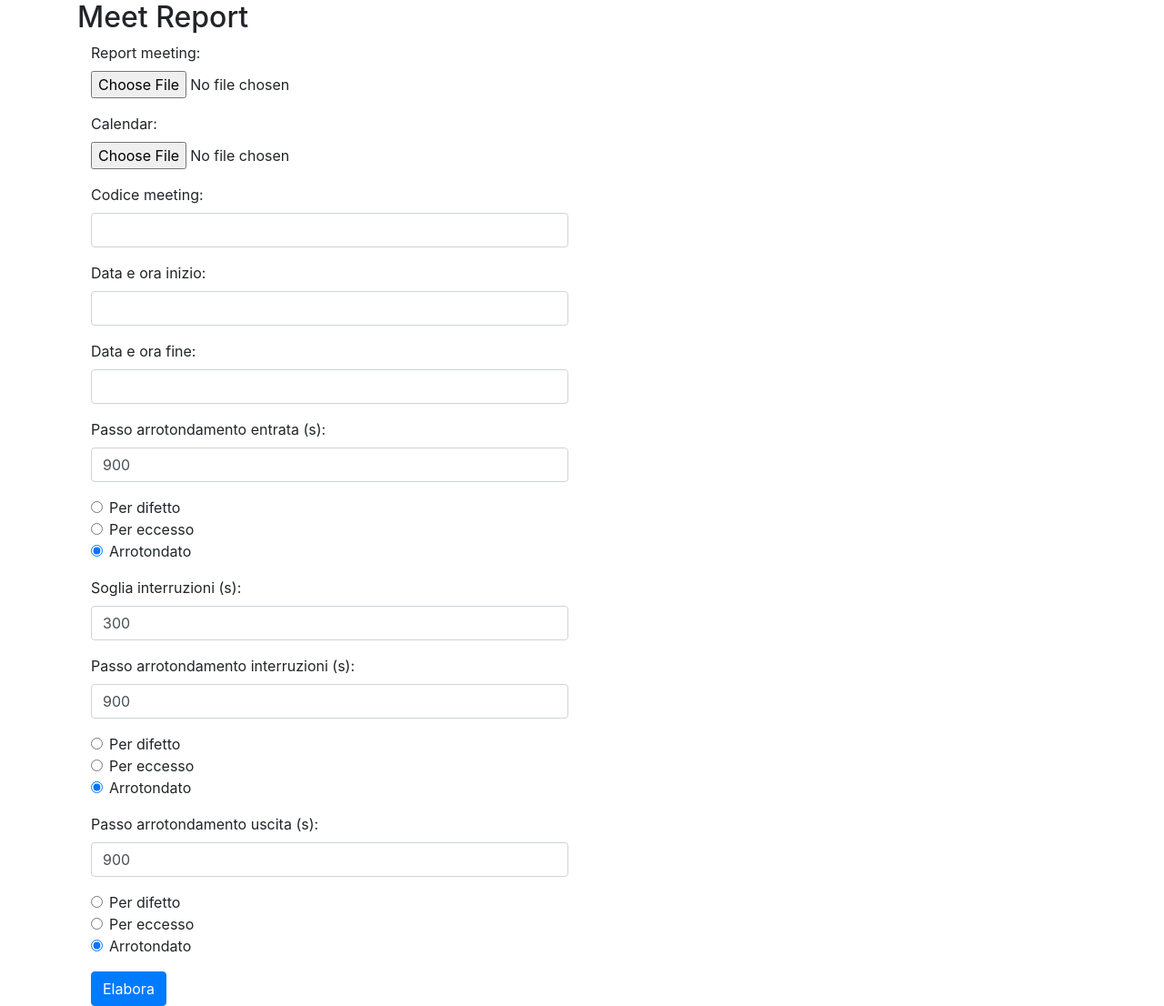
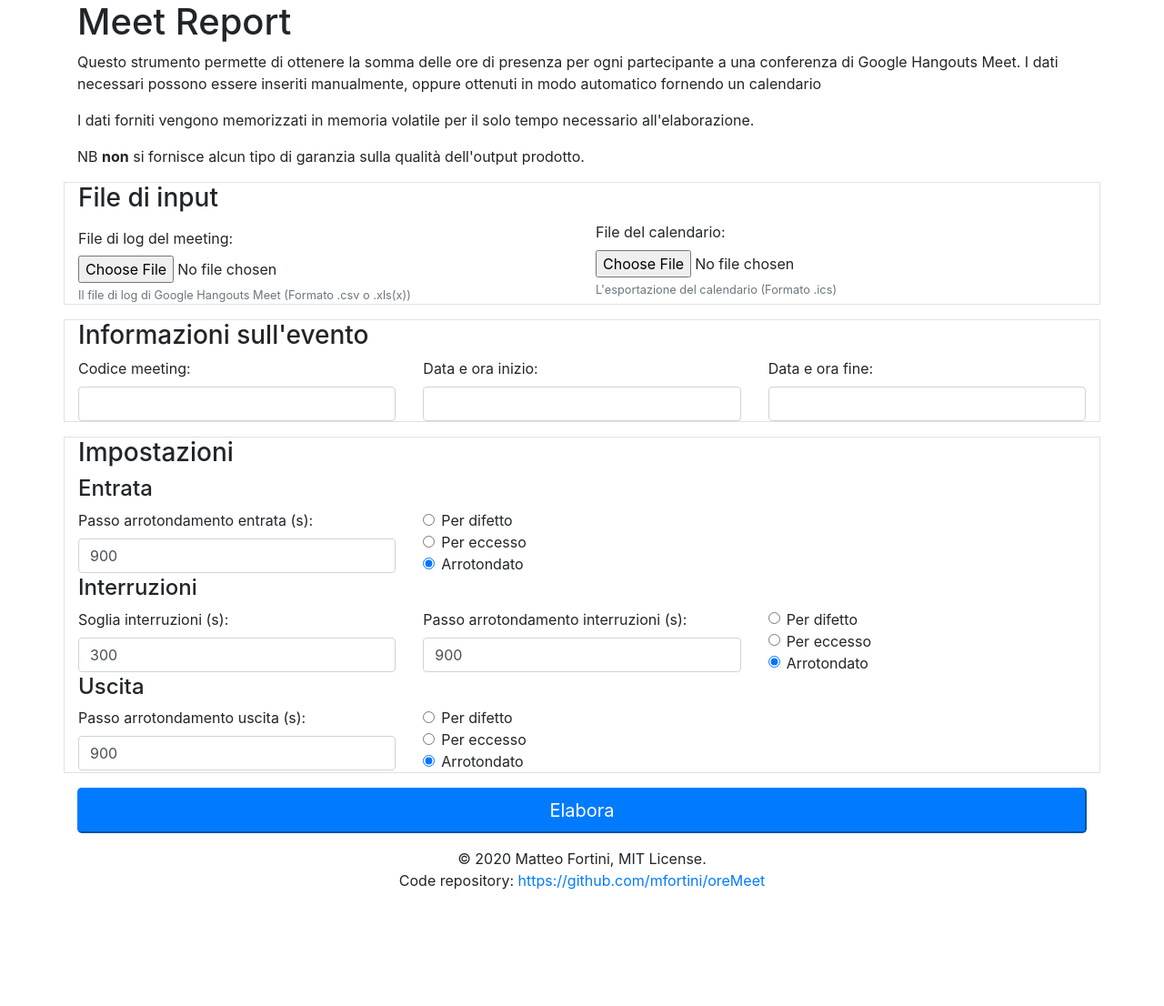
Before and after one commit to mfortini/oreMeet, a FastAPI app: page / in a window 1280 px wide. Shown: the whole page at 91% size. After the commit the page ends 978 px from the top, so only its background shows below. Run offline with FastAPI, Linux system fonts and the light colour scheme; some libraries are stand-ins or nearby versions.

Commit message:
Input form layout

```diff
--- a/app/templates/inputForm.html
+++ b/app/templates/inputForm.html
@@ -15,34 +15,53 @@
         <div class="container">
             <div class="row">
                 <div class="col-12">
-                    <h2>Meet Report</h2>
-                    <form  class="col-md-6 form" action="/meetReport/" method="POST" enctype="multipart/form-data">
-                        <div class="form-group">
-                            <label for="file" >Report meeting:</label>
+                    <h1>Meet Report</h1>
+                    <p>Questo strumento permette di ottenere la somma delle ore di presenza per ogni partecipante a una conferenza di Google Hangouts Meet. I dati necessari possono essere inseriti manualmente, oppure ottenuti in modo automatico
+                    fornendo un calendario</p>
+                    <p>I dati forniti vengono memorizzati in memoria volatile per il solo tempo necessario all'elaborazione.</p>
+                    <p>NB <strong>non</strong> si fornisce alcun tipo di garanzia sulla qualità dell'output prodotto.</p>
+                    <form  class="form" action="/meetReport/" method="POST" enctype="multipart/form-data">
+                        <div class="form-group row border">
+                            <h3 class="col-12">File di input</h3>
+                            <div class="col-lg-6">
+                                <label for="file" class="col-form-label" >File di log del meeting:</label>
                                 <input type="file" class="form-control-file" id="file" name="file" required>
+                                <small id="fileHelpBlock" class="form-text text-muted">
+                                    Il file di log di Google Hangouts Meet (Formato .csv o .xls(x))
+                                </small>
                             </div>
-                        <div class="form-group">
-                            <label for="calFile" >Calendar:</label>
+                            <div class="col-lg-6">
+                                <label for="calFile" >File del calendario:</label>
                                 <input type="file" class="form-control-file" id="calFile" name="calFile">
+                                <small id="calFileHelpBlock" class="form-text text-muted">
+                                    L'esportazione del calendario (Formato .ics)
+                                </small>
                             </div>
-                        <div class="form-group">
-                            <label for="meetingCode" >Codice meeting:</label>
+                        </div>
+                        <div class="form-group row border">
+                            <h3 class="col-12">Informazioni sull'evento</h3>
+                            <div class="col-lg-4">
+                                <label for="meetingCode">Codice meeting:</label>
                                 <input type="text" id="meetingCode" class="form-control" name="meetingCode" />
                             </div>
-                        <div class="form-group">
-                            <label for="startTime" >Data e ora inizio:</label>
+                            <div class="col-lg-4">
+                                <label for="startTime">Data e ora inizio:</label>
                                 <input type="text" id="startTime"  class="form-control" name="startTime"/>
                             </div>
-                        <div class="form-group">
+                            <div class="col-lg-4">
                                 <label for="endTime" >Data e ora fine:</label>
                                 <input type="text" id="endTime"  class="form-control" name="endTime" />
                             </div>
+                        </div>
 
-                        <div class="form-group">
-                            <div class="form-group">
+                        <div class="form-group row border">
+                            <h3 class="col-12">Impostazioni</h3>
+                            <h4 class="col-12">Entrata</h4>
+                            <div class="col-lg-4">
                                 <label for="startStep">Passo arrotondamento entrata (s):</label>
                                 <input type="text" id="startStep"  class="form-control" name="startStep" value="900" maxlength="6" required/>
                             </div>
+                            <div class="col-lg-4">
                                 <div class="form-check">
                                     <label class="form-check-label">
                                         <input type="radio" id="down" name="startRoundDir" class="form-check-input" value="down">Per difetto
@@ -59,16 +78,16 @@
                                     </label>
                                 </div>
                             </div>
-
-                        <div class="form-group">
-                            <div class="form-group">
+                            <h4 class="col-12">Interruzioni</h4>
+                            <div class="col-lg-4">
                                 <label for="midThr">Soglia interruzioni (s):</label>
                                 <input type="text" id="midThr"  class="form-control" name="midThr" value="300" maxlength="6" required />
                             </div>
-                            <div class="form-group">
+                            <div class="col-lg-4">
                                 <label for="midStep">Passo arrotondamento interruzioni (s):</label>
                                 <input type="text" id="midStep"  class="form-control" name="midStep" value="900" maxlength="6" required/>
                             </div>
+                            <div class="col-lg-4">
                                 <div class="form-check">
                                     <label class="form-check-label">
                                         <input type="radio" id="down" name="midRoundDir" class="form-check-input" value="down" required>Per difetto
@@ -85,11 +104,12 @@
                                     </label>
                                 </div>
                             </div>
-                        <div class="form-group">
-                            <div class="form-group">
+                            <h4 class="col-12">Uscita</h4>
+                            <div class="col-lg-4">
                                 <label for="endStep">Passo arrotondamento uscita (s):</label>
                                 <input type="text" id="midStep"  class="form-control" name="endStep" value="900" maxlength="6" required />
                             </div>
+                            <div class="col-lg-4">
                                 <div class="form-check">
                                     <label class="form-check-label">
                                         <input type="radio" id="down" name="endRoundDir" class="form-check-input" value="down">Per difetto
@@ -106,12 +126,18 @@
                                     </label>
                                 </div>
                             </div>
-                <button type="submit" class="btn btn-primary">Elabora</button>
+                        </div>
+                        <button type="submit" class="btn-block btn-lg btn-primary">Elabora</button>
                     </form>
                 </div>
+            </div>
+            <footer>
+                <div class="footer-copyright text-center py-3">
+                    <p>© 2020 Matteo Fortini, MIT License.<br>Code repository: <a href="https://github.com/mfortini/oreMeet">https://github.com/mfortini/oreMeet</a>
+                </div>
+            </footer>
+        </div>
 
-        </div>
-        </div>
 
     <!-- Optional JavaScript -->
     <!-- jQuery first, then Popper.js, then Bootstrap JS -->
@@ -147,8 +173,8 @@
                     }
                 }
 
-                $("#startTime").val(minDate);
-                $("#endTime").val(maxDate);
+                $("#startTime").val(minDate + " ??");
+                $("#endTime").val(maxDate + " ??");
             };
             reader.readAsArrayBuffer(f);
         }
```
Lines whose indentation alone changed are shown as unchanged.
